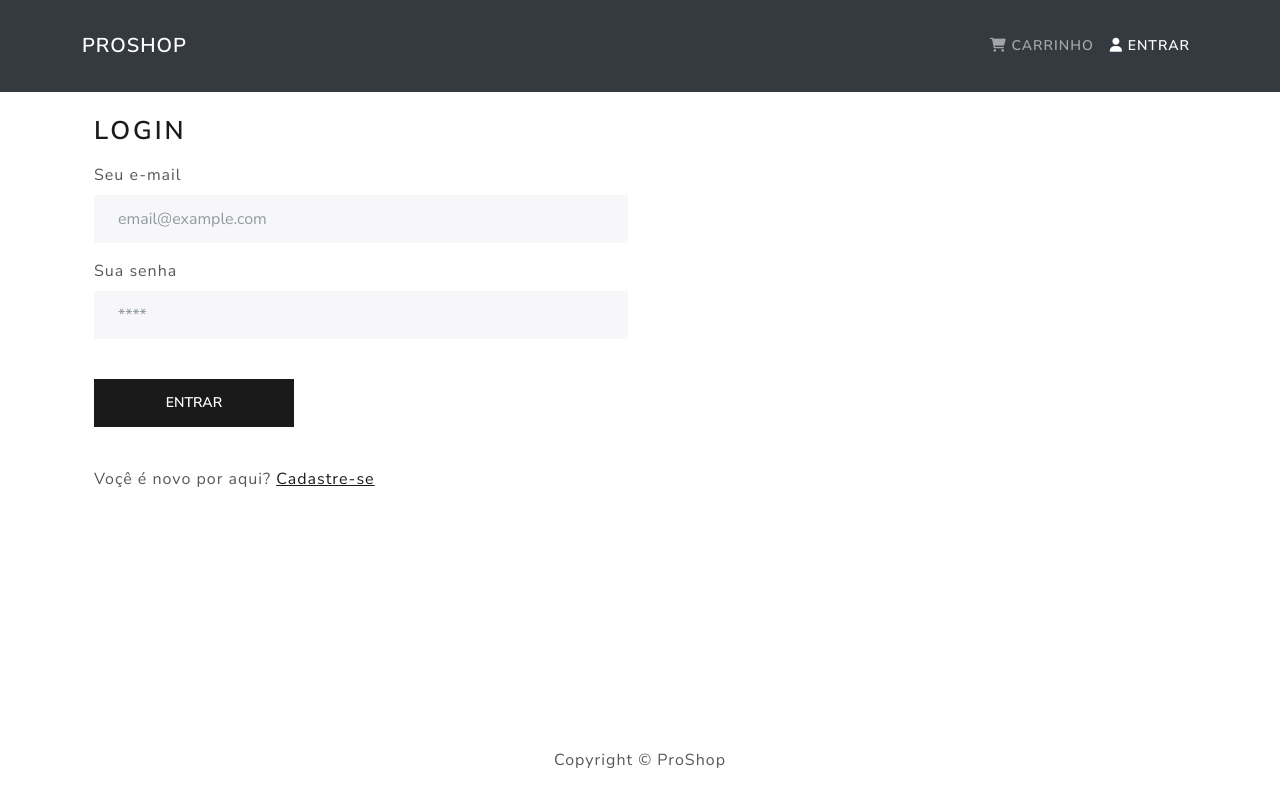
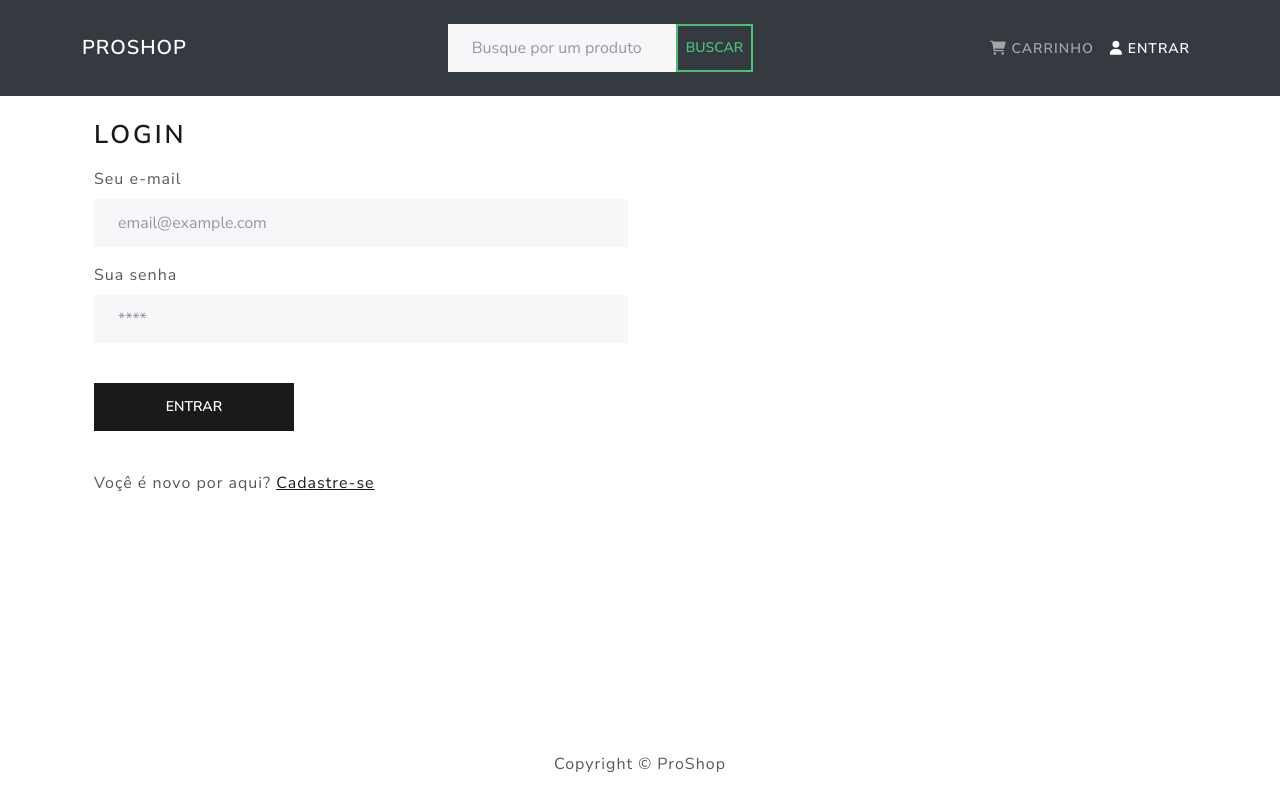
Before and after one commit to calebesg/proshop, a React (Create React App) app in the folder frontend/: page /login in a window 1280 px wide. Built offline with nearby package versions, Linux system fonts and the light colour scheme; no server answers.

Commit message:
created product search

```diff
--- a/frontend/src/App.tsx
+++ b/frontend/src/App.tsx
@@ -28,6 +28,7 @@ function App() {
         <Container>
           <Routes>
             <Route path="/" element={<Home />} />
+            <Route path="/busca/:term" element={<Home />} />
             <Route path="/produto/:id" element={<Product />} />
             <Route path="/carrinho" element={<ShoppingCart />}>
               <Route path="/carrinho/:id" element={<ShoppingCart />} />
--- a/frontend/src/components/Header.tsx
+++ b/frontend/src/components/Header.tsx
@@ -1,6 +1,9 @@
 import { Container, Navbar, Nav, NavDropdown } from 'react-bootstrap'
 import { useDispatch, useSelector } from 'react-redux'
 import { LinkContainer } from 'react-router-bootstrap'
+
+import SearchBox from './SearchBox'
+
 import { IStoreStates, logout } from '../store'
 
 function Header() {
@@ -14,6 +17,9 @@ function Header() {
           <LinkContainer to="/">
             <Navbar.Brand>ProShop</Navbar.Brand>
           </LinkContainer>
+
+          <SearchBox />
+
           <Nav className="ml-auto">
             <LinkContainer to="/carrinho">
               <Nav.Link>
--- /dev/null
+++ b/frontend/src/components/SearchBox.tsx
@@ -0,0 +1,37 @@
+import { FormEvent, useState } from 'react'
+import { useNavigate } from 'react-router-dom'
+import { Button, Form } from 'react-bootstrap'
+
+function SearchBox() {
+  const [keyword, setKeyword] = useState('')
+
+  const navigate = useNavigate()
+
+  const handleSubmit = (event: FormEvent) => {
+    event.preventDefault()
+
+    if (!keyword.trim()) {
+      navigate('/')
+      return
+    }
+
+    navigate(`/busca/${keyword}`)
+  }
+
+  return (
+    <Form onSubmit={handleSubmit} className="d-flex">
+      <Form.Control
+        type="text"
+        name="q"
+        onChange={e => setKeyword(e.target.value)}
+        placeholder="Busque por um produto"
+        className="mr-sm-2 ml-sm-5"
+      ></Form.Control>
+      <Button type="submit" variant="outline-success" className="p-2">
+        Buscar
+      </Button>
+    </Form>
+  )
+}
+
+export default SearchBox
--- a/frontend/src/pages/Home.tsx
+++ b/frontend/src/pages/Home.tsx
@@ -5,17 +5,22 @@ import { Col, Row } from 'react-bootstrap'
 import ProductCard from '../components/ProductCard'
 import Loader from '../components/Loader'
 import Message from '../components/Message'
+
 import { IStoreStates, listProducts } from '../store'
+import { useParams } from 'react-router-dom'
 
 function Home() {
+  const params = useParams()
+  const keyword = params.term
+
   const dispatch = useDispatch()
   const { error, loading, products } = useSelector((state: IStoreStates) => {
     return state.productList
   })
 
   useEffect(() => {
-    dispatch(listProducts())
-  }, [dispatch])
+    dispatch(listProducts(keyword))
+  }, [dispatch, keyword])
 
   if (loading) {
     return (
--- a/frontend/src/store/modules/product/actions.ts
+++ b/frontend/src/store/modules/product/actions.ts
@@ -24,12 +24,12 @@ import {
   PRODUCT_UPDATE_SUCCESS,
 } from './constants'
 
-export const listProducts: ActionCreator<any> = () => {
+export const listProducts: ActionCreator<any> = (keyword = '') => {
   return async (dispatch: Dispatch<ActionType>): Promise<Action> => {
     try {
       dispatch({ type: PRODUCT_LIST_REQUEST })
 
-      const { data } = await api.get('/api/products')
+      const { data } = await api.get(`/api/products?keyword=${keyword}`)
 
       return dispatch({
         type: PRODUCT_LIST_SUCCESS,
```
Also changed, not shown: 2 other files (tests, documents, lock files or other folders).
